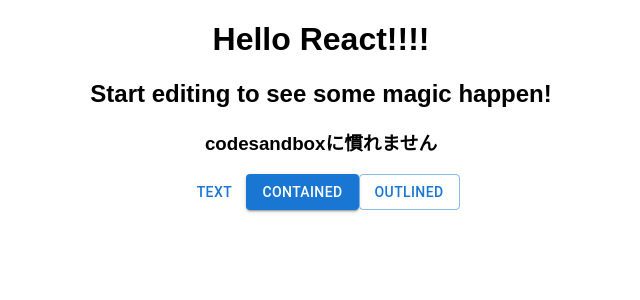
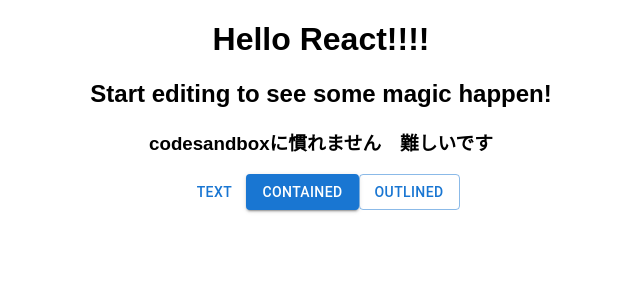
Before and after one commit to MorimotoYuto/react_test, a React (Create React App) app: page / in a window 1280 px wide. Shown: the top 300 px of the page, without its empty margins (319-959 px from the left). Built offline with nearby package versions, Linux system fonts and the light colour scheme.

Commit message:
あああ

```diff
--- a/src/App.js
+++ b/src/App.js
@@ -6,7 +6,7 @@ export default function App() {
     <div className="App">
       <h1>Hello React!!!!</h1>
       <h2>Start editing to see some magic happen!</h2>
-      <h3>codesandboxに慣れません</h3>
+      <h3>codesandboxに慣れません　難しいです</h3>
       <Button>text</Button>
       <Button variant="contained">contained</Button>
       <Button variant="outlined">outlined</Button>
```
